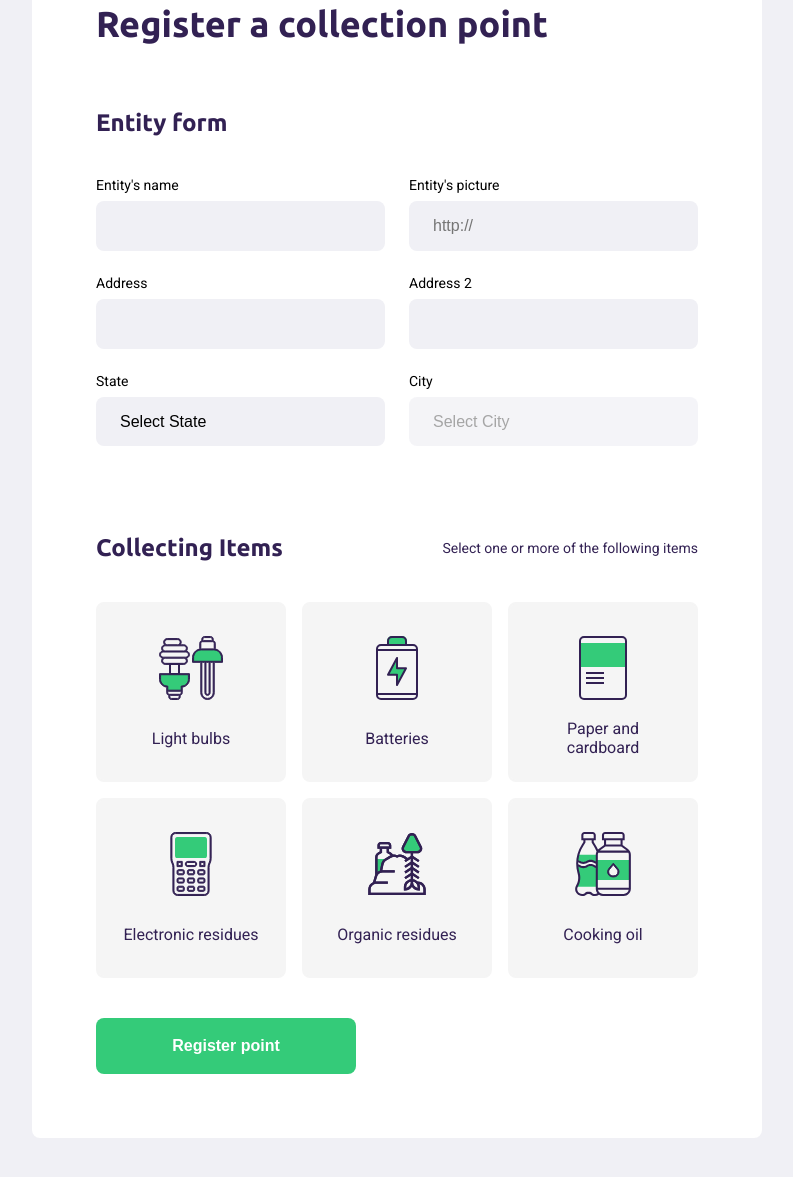
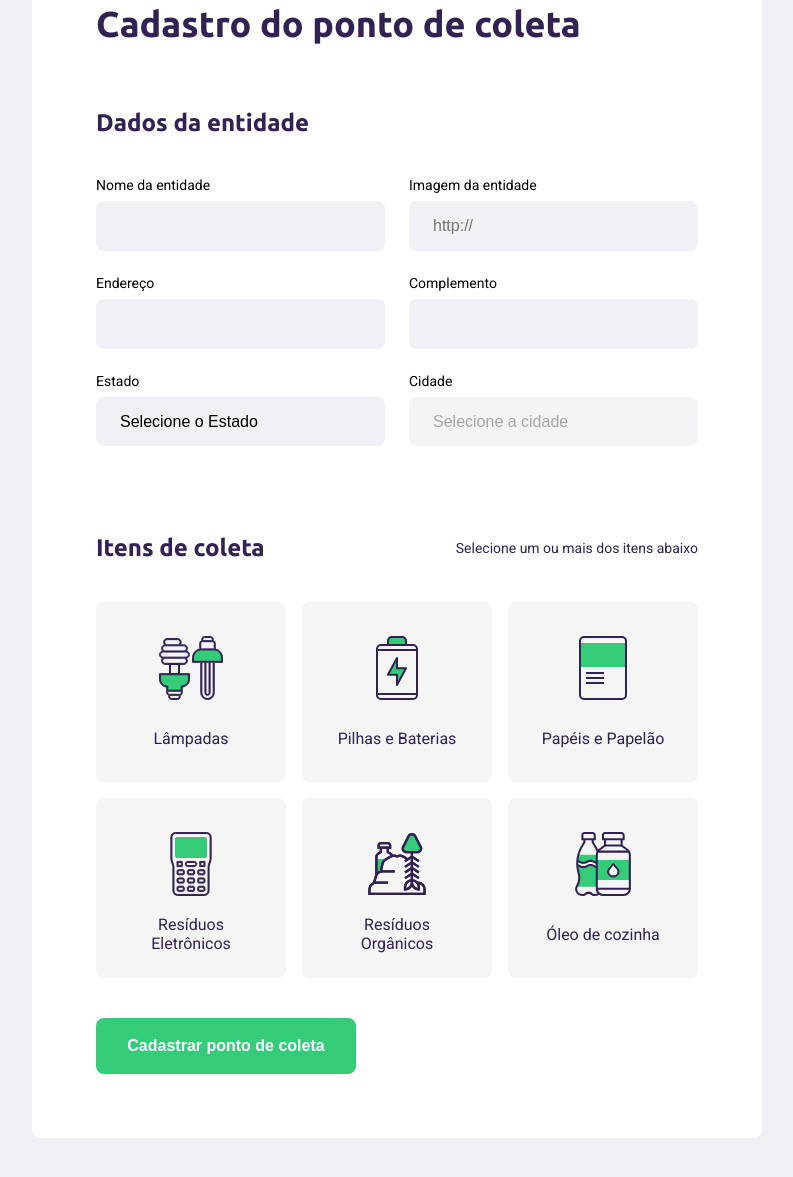
Before and after one commit to LoanCardoso13/NLW_1.0_Maycon, a website: page src/views/create-point.html in a window 1280 px wide. Shown: the part 225-1402 px from the top of the page, without its empty margins (243-1036 px from the left). Drawn offline with nearby package versions, Linux system fonts and the light colour scheme; files that its build step writes are made by us from their sources; no server answers.

Commit message:
Translation of UI from English to Portuguese

```diff
--- a/public/styles/create-point.css
+++ b/public/styles/create-point.css
@@ -67,6 +67,7 @@ form button {
     border: 0;
     margin-top: 40px;
     transition: background-color 400ms;
+    cursor: pointer;
 }
 form button:hover {
     background-color: #2fb86e;
--- a/public/styles/home.css
+++ b/public/styles/home.css
@@ -43,6 +43,7 @@
     font-size: 24px;
     line-height: 38px;
     margin-top: 24px;
+    color: #6C6C80;
 }
 #page-home .content main a {
     width: 100%;
--- a/public/styles/modal.css
+++ b/public/styles/modal.css
@@ -58,6 +58,7 @@
     background-color: var(--primary-color);
     border: 0;
     border-radius: 0 8px 8px 0;
+    cursor: pointer;
 }
 #modal .content form .search.field button:hover {
     background-color: #2fb85e;
--- a/src/views/create-point.html
+++ b/src/views/create-point.html
@@ -3,7 +3,7 @@
 {% set pageId = "page-create-point" %}
 
 {% block title %}
-    <title>Collection point registration</title>
+    <title>Cadastro</title>
 {% endblock title %}
 
 {% block styles %}
@@ -16,19 +16,19 @@
     {% include "partials/page-header.html" %}
 
     <form action="/savepoint" method="POST">
-        <h1>Register a collection point</h1>
+        <h1>Cadastro do ponto de coleta</h1>
 
         <fieldset>
             <legend>
-                <h2>Entity form</h2>
+                <h2>Dados da entidade</h2>
             </legend>
             <div class="field-group">
                 <div class="field">
-                    <label for="name">Entity's name</label>
+                    <label for="name">Nome da entidade</label>
                     <input type="text" name="name" required>
                 </div>
                 <div class="field">
-                    <label for="name">Entity's picture</label>
+                    <label for="name">Imagem da entidade</label>
                     <input
                     type="url"
                     name="image"
@@ -38,27 +38,27 @@
             </div>
             <div class="field-group">
                 <div class="field">
-                    <label for="address">Address</label>
+                    <label for="address">Endereço</label>
                     <input type="text" name="address" required>
                 </div>
                 <div class="field">
-                    <label for="address2">Address 2</label>
+                    <label for="address2">Complemento</label>
                     <input type="text" name="address2" required>
                 </div>
             </div>
 
             <div class="field-group">
                 <div class="field">
-                    <label for="state">State</label>
+                    <label for="state">Estado</label>
                     <select name="uf" required>
-                        <option value="">Select State</option>
+                        <option value="">Selecione o Estado</option>
                     </select>
                     <input type="hidden" name="state">
                 </div>
                 <div class="field">
-                    <label for="city">City</label>
+                    <label for="city">Cidade</label>
                     <select name="city" disabled required>
-                        <option value="">Select City</option>
+                        <option value="">Selecione a cidade</option>
                     </select>
                 </div>
 
@@ -68,45 +68,45 @@
 
         <fieldset>
             <legend>
-                <h2>Collecting Items</h2>
-                <span>Select one or more of the following items</span>
+                <h2>Itens de coleta</h2>
+                <span>Selecione um ou mais dos itens abaixo</span>
             </legend>
 
             <div class="items-grid">
                 <li data-id="Lampadas">
                     <img src="/assets/lampadas.svg" alt="lampadas">
-                    <span>Light bulbs</span>
+                    <span>Lâmpadas</span>
                 </li>
 
                 <li data-id="Pilhas e Baterias">
                     <img src="/assets/baterias.svg" alt="Pilhas e Baterias">
-                    <span>Batteries</span>
+                    <span>Pilhas e Baterias</span>
                 </li>
 
                 <li data-id="Papeis e Papelao">
                     <img src="/assets/papeis-papelao.svg" alt="Papeis e Papelao">
-                    <span>Paper and cardboard</span>
+                    <span>Papéis e Papelão</span>
                 </li>
 
                 <li data-id="Residuos Eletronicos">
                     <img src="/assets/eletronicos.svg" alt="Residuos Eletronicos">
-                    <span>Electronic residues</span>
+                    <span>Resíduos Eletrônicos</span>
                 </li>
 
                 <li data-id="Residuos Organicos">
                     <img src="/assets/organicos.svg" alt="Residuos Organicos">
-                    <span>Organic residues</span>
+                    <span>Resíduos Orgânicos</span>
                 </li>
 
                 <li data-id="Oleo de Cozinha">
                     <img src="/assets/oleo.svg" alt="Oleo de Cozinha">
-                    <span>Cooking oil</span>
+                    <span>Óleo de cozinha</span>
                 </li>
             </div>
             <input type="hidden" name="items">
         </fieldset>
 
-        <button type="submit">Register point</button>
+        <button type="submit">Cadastrar ponto de coleta</button>
     </form>
 
 {% endblock content %}
--- a/src/views/layout.html
+++ b/src/views/layout.html
@@ -5,7 +5,7 @@
     <meta name="viewport" content="width=device-width, initial-scale=1.0">
 
     {% block title %}
-        <title>Ecollect</title>
+        <title>Ecoleta</title>
     {% endblock title %}
 
     <link href="https://fonts.googleapis.com/css2?family=Roboto&family=Ubuntu:wght@700&display=swap" rel="stylesheet">
--- a/src/views/partials/page-header.html
+++ b/src/views/partials/page-header.html
@@ -2,6 +2,6 @@
     <img src="/assets/logo.svg" alt="logo">
     <a href="/">
         <span></span>
-        Back to home
+        Voltar para home
     </a>
 </header>
```
Also changed, not shown: src/views/index.html (+4 -4 lines), src/views/partials/modal.html (+4 -4 lines), src/views/partials/point-created.html (+1 -1 lines), src/views/search-results.html (+3 -3 lines).
